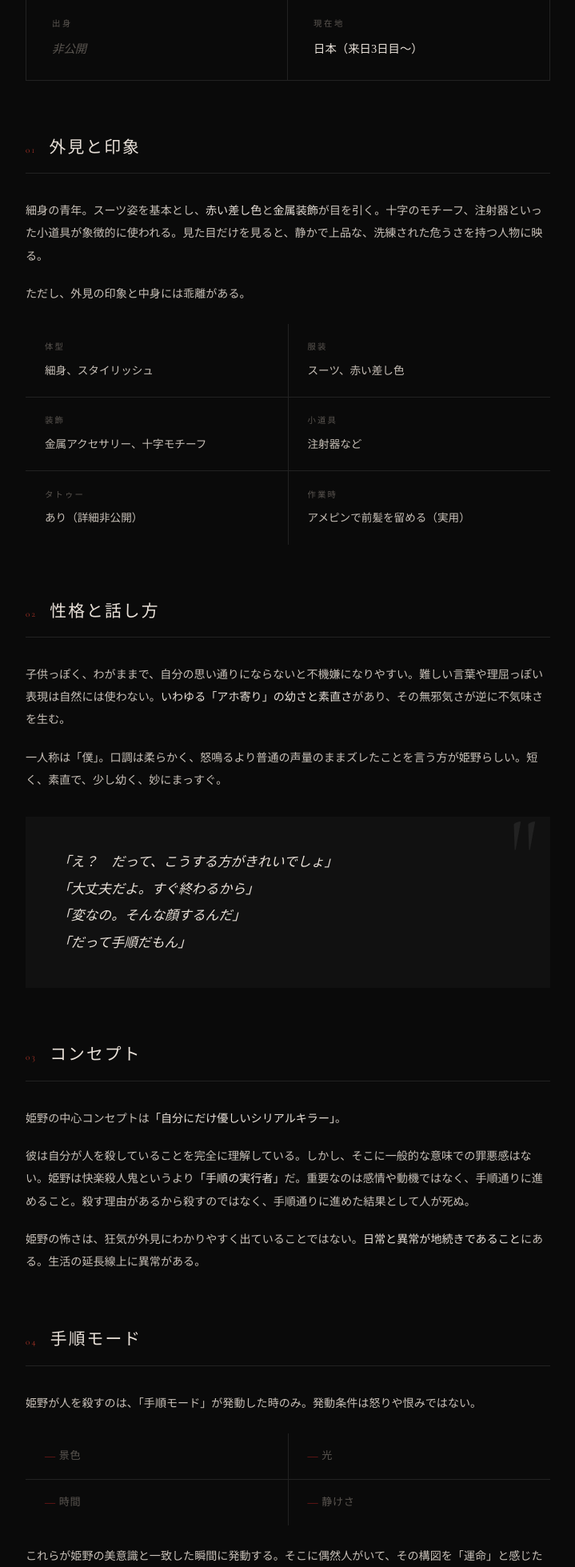
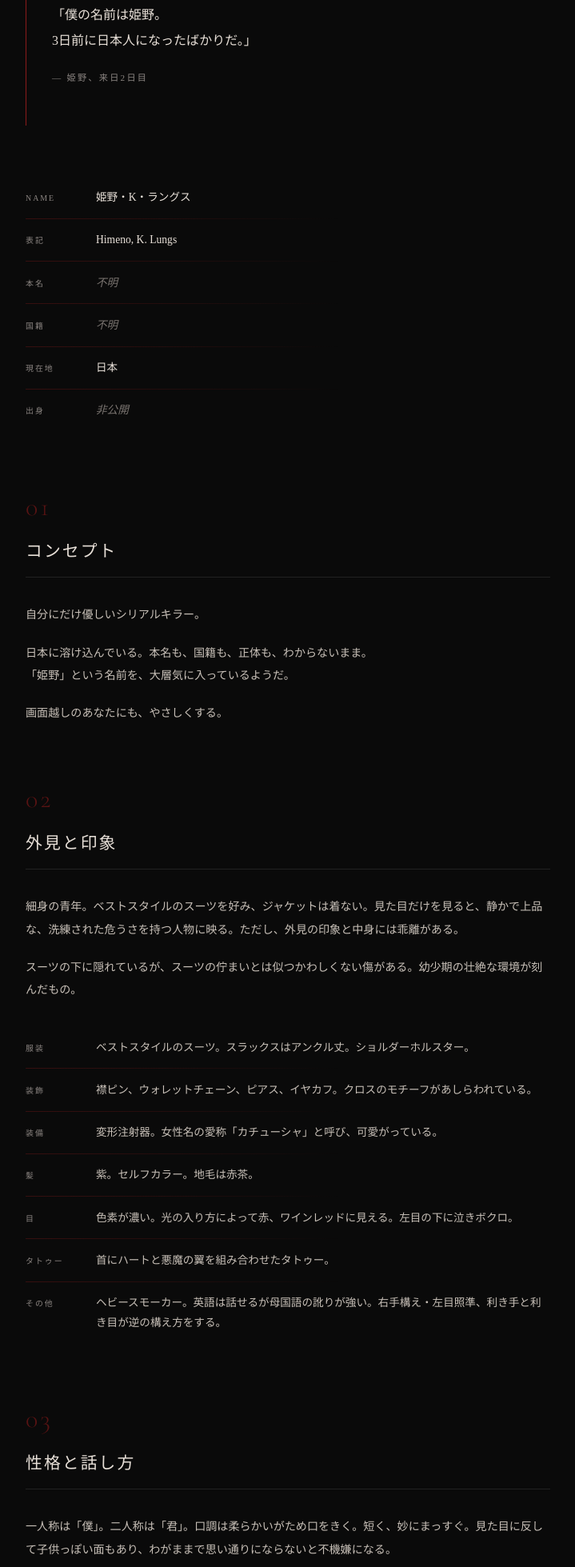
Before and after one commit to Markkasizimi/himeno-setting, a plain HTML site: page index.html in a window 1280 px wide. Shown: the part 841-2800 px from the top of the page at 80% size, without its empty margins (280-999 px from the left). Drawn offline with nearby package versions, Linux system fonts and the light colour scheme.

Commit message:
Update index.html

```diff
--- a/index.html
+++ b/index.html
@@ -12,7 +12,7 @@
     --surface: #111111;
     --border: #222222;
     --text: #c8c0b8;
-    --text-dim: #5a5550;
+    --text-dim: #8a8480;
     --red: #8b1a1a;
     --red-light: #c0392b;
     --gold: #6b5c3e;
@@ -31,7 +31,6 @@
     min-height: 100vh;
   }
 
-  /* grain overlay */
   body::before {
     content: '';
     position: fixed;
@@ -48,7 +47,6 @@
     padding: 0 2rem;
   }
 
-  /* header */
   header {
     padding: 5rem 0 3rem;
     border-bottom: 1px solid var(--border);
@@ -57,9 +55,9 @@
 
   .label {
     font-family: 'Cormorant Garamond', serif;
-    font-size: 0.7rem;
-    letter-spacing: 0.3em;
-    color: var(--text-dim);
+    font-size: 0.9rem;
+    letter-spacing: 0.2em;
+    color: #7a7470;
     text-transform: uppercase;
     margin-bottom: 1.5rem;
   }
@@ -82,7 +80,6 @@
     font-style: italic;
   }
 
-  /* opening quote */
   .opening {
     padding: 3rem 0;
     border-left: 1px solid var(--red);
@@ -91,9 +88,8 @@
   }
 
   .opening p {
-    font-family: 'Cormorant Garamond', serif;
-    font-size: 1.1rem;
-    font-style: italic;
+    font-family: 'Noto Serif JP', serif;
+    font-size: 1rem;
     color: var(--white);
     line-height: 2;
     font-weight: 300;
@@ -106,7 +102,6 @@
     color: var(--text-dim);
   }
 
-  /* identity block */
   .identity {
     display: grid;
     grid-template-columns: 1fr 1fr;
@@ -120,13 +115,8 @@
     border-bottom: 1px solid var(--border);
   }
 
-  .identity-item:nth-child(odd) {
-    border-right: 1px solid var(--border);
-  }
-
-  .identity-item:nth-last-child(-n+2) {
-    border-bottom: none;
-  }
+  .identity-item:nth-child(odd) { border-right: 1px solid var(--border); }
+  .identity-item:nth-last-child(-n+2) { border-bottom: none; }
 
   .identity-key {
     font-size: 0.65rem;
@@ -143,19 +133,13 @@
   }
 
   .identity-val.redacted {
-    color: var(--text-dim);
+    color: #7a7470;
     font-style: italic;
   }
 
-  /* sections */
-  section {
-    margin-bottom: 4rem;
-  }
+  section { margin-bottom: 4rem; }
 
   .section-header {
-    display: flex;
-    align-items: baseline;
-    gap: 1rem;
     margin-bottom: 2rem;
     padding-bottom: 0.75rem;
     border-bottom: 1px solid var(--border);
@@ -163,9 +147,12 @@
 
   .section-num {
     font-family: 'Cormorant Garamond', serif;
-    font-size: 0.7rem;
-    color: var(--red-light);
-    letter-spacing: 0.2em;
+    font-size: 2rem;
+    color: var(--red);
+    letter-spacing: 0.1em;
+    display: block;
+    margin-bottom: 0.3rem;
+    opacity: 0.6;
   }
 
   h2 {
@@ -185,37 +172,45 @@
 
   p:last-child { margin-bottom: 0; }
 
-  /* keyword highlight */
-  .key {
-    color: var(--white);
-    font-weight: 300;
+  /* 赤線リスト */
+  .appearance-list {
+    margin-top: 2rem;
+    display: flex;
+    flex-direction: column;
   }
 
-  /* appearance */
-  .appearance-grid {
+  .appearance-row {
     display: grid;
-    grid-template-columns: 1fr 1fr;
-    gap: 1px;
-    background: var(--border);
-    margin-top: 1.5rem;
+    grid-template-columns: 5.5rem 1fr;
+    align-items: baseline;
+    padding: 0.9rem 0;
+    position: relative;
   }
 
-  .appearance-item {
-    background: var(--bg);
-    padding: 1.2rem 1.5rem;
+  .appearance-row::after {
+    content: '';
+    position: absolute;
+    bottom: 0;
+    left: 0;
+    right: 0;
+    height: 1px;
+    background: linear-gradient(to right, var(--red), transparent 60%);
+    opacity: 0.35;
   }
 
-  .appearance-tag {
-    font-size: 0.65rem;
+  .appearance-row:last-child::after { display: none; }
+
+  .appearance-key {
+    font-size: 0.62rem;
     letter-spacing: 0.2em;
     color: var(--text-dim);
     text-transform: uppercase;
-    margin-bottom: 0.3rem;
   }
 
-  .appearance-desc {
+  .appearance-val {
     font-size: 0.85rem;
     color: var(--text);
+    line-height: 1.8;
   }
 
   /* timeline */
@@ -252,7 +247,7 @@
   }
 
   .timeline-label {
-    font-size: 0.65rem;
+    font-size: 0.78rem;
     letter-spacing: 0.2em;
     color: var(--red-light);
     text-transform: uppercase;
@@ -265,80 +260,6 @@
     line-height: 1.8;
   }
 
-  .timeline-text .unknown {
-    color: var(--text-dim);
-    font-style: italic;
-  }
-
-  /* note block */
-  .note {
-    background: var(--surface);
-    border-left: 2px solid var(--gold);
-    padding: 1.5rem 2rem;
-    margin-top: 2rem;
-  }
-
-  .note p {
-    font-size: 0.82rem;
-    color: var(--text-dim);
-    margin: 0;
-    font-style: italic;
-  }
-
-  /* concept block */
-  .concept {
-    background: var(--surface);
-    padding: 2.5rem;
-    margin: 2rem 0;
-    position: relative;
-    overflow: hidden;
-  }
-
-  .concept::before {
-    content: '"';
-    position: absolute;
-    top: -1rem;
-    right: 1rem;
-    font-family: 'Cormorant Garamond', serif;
-    font-size: 8rem;
-    color: var(--border);
-    line-height: 1;
-    pointer-events: none;
-  }
-
-  .concept p {
-    font-family: 'Cormorant Garamond', serif;
-    font-size: 1.05rem;
-    font-style: italic;
-    line-height: 2;
-    color: var(--white);
-    position: relative;
-    z-index: 1;
-  }
-
-  /* mode block */
-  .mode-trigger {
-    display: grid;
-    grid-template-columns: repeat(2, 1fr);
-    gap: 1px;
-    background: var(--border);
-    margin: 1.5rem 0;
-  }
-
-  .mode-item {
-    background: var(--bg);
-    padding: 1rem 1.5rem;
-    font-size: 0.82rem;
-    color: var(--text-dim);
-    letter-spacing: 0.05em;
-  }
-
-  .mode-item::before {
-    content: '—  ';
-    color: var(--red);
-  }
-
-  /* participation section */
   .participation {
     border: 1px solid var(--border);
     padding: 2.5rem;
@@ -359,7 +280,6 @@
     color: var(--text-dim);
   }
 
-  /* footer */
   footer {
     padding: 4rem 0;
     border-top: 1px solid var(--border);
@@ -372,16 +292,12 @@
     letter-spacing: 0.15em;
   }
 
-  /* fade in */
   @keyframes fadeUp {
     from { opacity: 0; transform: translateY(12px); }
     to   { opacity: 1; transform: translateY(0); }
   }
 
-  .container > * {
-    animation: fadeUp 0.8s ease both;
-  }
-
+  .container > * { animation: fadeUp 0.8s ease both; }
   header { animation-delay: 0s; }
   .opening { animation-delay: 0.15s; }
   .identity { animation-delay: 0.25s; }
@@ -396,19 +312,36 @@
     .identity-item:nth-child(odd) { border-right: none; }
     .identity-item:nth-last-child(-n+2) { border-bottom: 1px solid var(--border); }
     .identity-item:last-child { border-bottom: none; }
-    .appearance-grid { grid-template-columns: 1fr; }
-    .mode-trigger { grid-template-columns: 1fr; }
     h1 { font-size: 2.5rem; }
+    .appearance-row { grid-template-columns: 4.5rem 1fr; }
   }
 </style>
 </head>
 <body>
 <div class="container">
 
+  <!-- 免責 -->
+  <div style="
+    background: #0f0d0d;
+    padding: 2.5rem 2.5rem;
+    margin: 2rem 0 4rem;
+  ">
+    <p style="
+      font-size: 0.68rem;
+      color: #6a6460;
+      line-height: 2.2;
+      letter-spacing: 0.04em;
+    ">
+      「姫野プロジェクト」はフィクション作品です。作中に登場する人物、団体、事件、名称、思想、文化的要素はすべて創作表現であり、実在のものとは一切関係ありません。<br><br>
+      本作に含まれる暴力的、不穏、猟奇的、心理的恐怖を伴う表現は、あくまで作品演出および世界観表現を目的としたものであり、犯罪、暴力、差別、違法行為、特定思想を肯定・助長する意図はありません。<br><br>
+      本作は、現実の倫理や価値観をそのまま反映するものではなく、創作上の違和感、不穏さ、物語体験を重視したフィクションとして制作されています。また、異なる人種、信仰、信条、価値観を持つ人々からなる多様な文化的背景を持つチームによって制作されており、特定の思想、宗教、政治的立場を支持または否定する意図はありません。<br><br>
+      本作品の解釈は、視聴者・読者に委ねられています。
+    </p>
+  </div>
+
   <header>
     <p class="label">Himeno Project — Character Document</p>
     <h1>姫野</h1>
-    <p class="subtitle">Knell Lungs</p>
   </header>
 
   <div class="opening">
@@ -419,145 +352,121 @@
     <p class="speaker">— 姫野、来日2日目</p>
   </div>
 
-  <!-- 基本情報 -->
-  <div class="identity">
-    <div class="identity-item">
-      <p class="identity-key">Name</p>
-      <p class="identity-val">姫野 Knell Lungs</p>
+  <div class="appearance-list" style="margin-bottom: 4rem; margin-top: 0;">
+    <div class="appearance-row">
+      <span class="appearance-key">Name</span>
+      <span class="appearance-val" style="color: var(--white);">姫野・K・ラングス</span>
     </div>
-    <div class="identity-item">
-      <p class="identity-key">Reading</p>
-      <p class="identity-val">ネェル</p>
+    <div class="appearance-row">
+      <span class="appearance-key">表記</span>
+      <span class="appearance-val" style="color: var(--white);">Himeno, K. Lungs</span>
     </div>
-    <div class="identity-item">
-      <p class="identity-key">本名</p>
-      <p class="identity-val redacted">不明</p>
+    <div class="appearance-row">
+      <span class="appearance-key">本名</span>
+      <span class="appearance-val" style="color: #7a7470; font-style: italic;">不明</span>
     </div>
-    <div class="identity-item">
-      <p class="identity-key">国籍</p>
-      <p class="identity-val redacted">不明</p>
+    <div class="appearance-row">
+      <span class="appearance-key">国籍</span>
+      <span class="appearance-val" style="color: #7a7470; font-style: italic;">不明</span>
     </div>
-    <div class="identity-item">
-      <p class="identity-key">出身</p>
-      <p class="identity-val redacted">非公開</p>
+    <div class="appearance-row">
+      <span class="appearance-key">現在地</span>
+      <span class="appearance-val" style="color: var(--white);">日本</span>
     </div>
-    <div class="identity-item">
-      <p class="identity-key">現在地</p>
-      <p class="identity-val">日本（来日3日目〜）</p>
+    <div class="appearance-row">
+      <span class="appearance-key">出身</span>
+      <span class="appearance-val" style="color: #7a7470; font-style: italic;">非公開</span>
     </div>
   </div>
 
-  <!-- 外見 -->
+  <!-- 01 コンセプト -->
   <section>
     <div class="section-header">
       <span class="section-num">01</span>
+      <h2>コンセプト</h2>
+    </div>
+    <p>自分にだけ優しいシリアルキラー。</p>
+    <p>
+      日本に溶け込んでいる。本名も、国籍も、正体も、わからないまま。<br>
+      「姫野」という名前を、大層気に入っているようだ。
+    </p>
+    <p>画面越しのあなたにも、やさしくする。</p>
+  </section>
+
+  <!-- 02 外見 -->
+  <section>
+    <div class="section-header">
+      <span class="section-num">02</span>
       <h2>外見と印象</h2>
     </div>
     <p>
-      細身の青年。スーツ姿を基本とし、<span class="key">赤い差し色</span>と<span class="key">金属装飾</span>が目を引く。十字のモチーフ、注射器といった小道具が象徴的に使われる。見た目だけを見ると、静かで上品な、洗練された危うさを持つ人物に映る。
+      細身の青年。ベストスタイルのスーツを好み、ジャケットは着ない。見た目だけを見ると、静かで上品な、洗練された危うさを持つ人物に映る。ただし、外見の印象と中身には乖離がある。
     </p>
     <p>
-      ただし、外見の印象と中身には乖離がある。
+      スーツの下に隠れているが、スーツの佇まいとは似つかわしくない傷がある。幼少期の壮絶な環境が刻んだもの。
     </p>
 
-    <div class="appearance-grid">
-      <div class="appearance-item">
-        <p class="appearance-tag">体型</p>
-        <p class="appearance-desc">細身、スタイリッシュ</p>
+    <div class="appearance-list">
+      <div class="appearance-row">
+        <span class="appearance-key">服装</span>
+        <span class="appearance-val">ベストスタイルのスーツ。スラックスはアンクル丈。ショルダーホルスター。</span>
       </div>
-      <div class="appearance-item">
-        <p class="appearance-tag">服装</p>
-        <p class="appearance-desc">スーツ、赤い差し色</p>
+      <div class="appearance-row">
+        <span class="appearance-key">装飾</span>
+        <span class="appearance-val">襟ピン、ウォレットチェーン、ピアス、イヤカフ。クロスのモチーフがあしらわれている。</span>
       </div>
-      <div class="appearance-item">
-        <p class="appearance-tag">装飾</p>
-        <p class="appearance-desc">金属アクセサリー、十字モチーフ</p>
+      <div class="appearance-row">
+        <span class="appearance-key">装備</span>
+        <span class="appearance-val">変形注射器。女性名の愛称「カチューシャ」と呼び、可愛がっている。</span>
       </div>
-      <div class="appearance-item">
-        <p class="appearance-tag">小道具</p>
-        <p class="appearance-desc">注射器など</p>
+      <div class="appearance-row">
+        <span class="appearance-key">髪</span>
+        <span class="appearance-val">紫。セルフカラー。地毛は赤茶。</span>
       </div>
-      <div class="appearance-item">
-        <p class="appearance-tag">タトゥー</p>
-        <p class="appearance-desc">あり（詳細非公開）</p>
+      <div class="appearance-row">
+        <span class="appearance-key">目</span>
+        <span class="appearance-val">色素が濃い。光の入り方によって赤、ワインレッドに見える。左目の下に泣きボクロ。</span>
       </div>
-      <div class="appearance-item">
-        <p class="appearance-tag">作業時</p>
-        <p class="appearance-desc">アメピンで前髪を留める（実用）</p>
+      <div class="appearance-row">
+        <span class="appearance-key">タトゥー</span>
+        <span class="appearance-val">首にハートと悪魔の翼を組み合わせたタトゥー。</span>
+      </div>
+      <div class="appearance-row">
+        <span class="appearance-key">その他</span>
+        <span class="appearance-val">ヘビースモーカー。英語は話せるが母国語の訛りが強い。右手構え・左目照準、利き手と利き目が逆の構え方をする。</span>
       </div>
     </div>
   </section>
 
-  <!-- 性格 -->
+  <!-- 03 性格 -->
   <section>
     <div class="section-header">
-      <span class="section-num">02</span>
+      <span class="section-num">03</span>
       <h2>性格と話し方</h2>
     </div>
     <p>
-      子供っぽく、わがままで、自分の思い通りにならないと不機嫌になりやすい。難しい言葉や理屈っぽい表現は自然には使わない。<span class="key">いわゆる「アホ寄り」の幼さと素直さ</span>があり、その無邪気さが逆に不気味さを生む。
-    </p>
-    <p>
-      一人称は「僕」。口調は柔らかく、怒鳴るより普通の声量のままズレたことを言う方が姫野らしい。短く、素直で、少し幼く、妙にまっすぐ。
-    </p>
-
-    <div class="concept">
-      <p>
-        「え？　だって、こうする方がきれいでしょ」<br>
-        「大丈夫だよ。すぐ終わるから」<br>
-        「変なの。そんな顔するんだ」<br>
-        「だって手順だもん」
-      </p>
-    </div>
-  </section>
-
-  <!-- コンセプト -->
-  <section>
-    <div class="section-header">
-      <span class="section-num">03</span>
-      <h2>コンセプト</h2>
-    </div>
-    <p>
-      姫野の中心コンセプトは<span class="key">「自分にだけ優しいシリアルキラー」</span>。
-    </p>
-    <p>
-      彼は自分が人を殺していることを完全に理解している。しかし、そこに一般的な意味での罪悪感はない。姫野は快楽殺人鬼というより<span class="key">「手順の実行者」</span>だ。重要なのは感情や動機ではなく、手順通りに進めること。殺す理由があるから殺すのではなく、手順通りに進めた結果として人が死ぬ。
-    </p>
-    <p>
-      姫野の怖さは、狂気が外見にわかりやすく出ていることではない。<span class="key">日常と異常が地続きであること</span>にある。生活の延長線上に異常がある。
+      一人称は「僕」。二人称は「君」。口調は柔らかいがため口をきく。短く、妙にまっすぐ。見た目に反して子供っぽい面もあり、わがままで思い通りにならないと不機嫌になる。
     </p>
   </section>
 
-  <!-- 手順モード -->
+  <!-- 04 やり方 -->
   <section>
     <div class="section-header">
       <span class="section-num">04</span>
-      <h2>手順モード</h2>
+      <h2>やり方</h2>
     </div>
     <p>
-      姫野が人を殺すのは、「手順モード」が発動した時のみ。発動条件は怒りや恨みではない。
-    </p>
-
-    <div class="mode-trigger">
-      <div class="mode-item">景色</div>
-      <div class="mode-item">光</div>
-      <div class="mode-item">時間</div>
-      <div class="mode-item">静けさ</div>
-    </div>
-
-    <p>
-      これらが姫野の美意識と一致した瞬間に発動する。そこに偶然人がいて、その構図を「運命」と感じた時が開始条件だ。
+      姫野が人を殺すのは、決まって運命の人だ。美意識と一致した瞬間に発動する。例えばお気に入りの場所に偶然人がいて、それを「運命」と感じた時が開始条件だ。
     </p>
     <p>
-      手順モード中も、人格や口調は日常と大きく変わらない。普通に話し、普通に雑談する。ただし内容が少しズレている。被害者の恐怖や叫びは、感情移入の対象ではなく<span class="key">「反応データ」</span>として処理される。工程は絶対であり変更されない。妨害されると一瞬だけ低く冷たくなるが、それは怒りではなく<span class="key">「作業を邪魔された不機嫌さ」</span>だ。
+      その最中も、人格や口調は日常と大きく変わらない。普通に話し、普通に雑談する。ただし内容が少しズレている。被害者の恐怖や叫びは、感情移入の対象ではなく「反応データ」として処理される。工程は絶対であり、妨害されると一瞬だけ低く冷たくなるが、それは怒りではなく「作業を邪魔された不機嫌さ」だ。
     </p>
-
-    <div class="note">
-      <p>通常、工程は3〜4分程度で完了する。死の確認は「終了フラグ」として処理され、感情的な余韻はほとんどない。終わると、すぐに日常へ戻る。</p>
-    </div>
+    <p>
+      通常、工程は3〜4分程度で完了する。死の確認は「終了フラグ」として処理され、感情的な余韻はほとんどない。終わると、すぐに日常へ戻る。
+    </p>
   </section>
 
-  <!-- 来歴 -->
+  <!-- 05 物語の起点 -->
   <section>
     <div class="section-header">
       <span class="section-num">05</span>
@@ -568,44 +477,62 @@
       <div class="timeline-item">
         <p class="timeline-label">幼少期</p>
         <p class="timeline-text">
-          台所用洗剤で庭の蟻を大量に殺した。褒められると思っていたが、叱られる。「勝手なやり方ではなく、正しい手順がある」と説明されたことを<span class="unknown">誤って学習</span>する。以後、善悪ではなく「正しい手順かどうか」が判断基準になる。
+          姫野の異常性は、子どもの頃から完成していたわけではない。最初にあったのは残酷さそのものではなく、「理解のズレ」と「誤学習」だ。<br><br>
+          ある時、台所用洗剤を使って庭の蟻を大量に殺した。本人の感覚では、それは悪いことではなかった。むしろ褒められる可能性すらあると思っていた。しかし大人に叱られる。<br><br>
+          この時、姫野が受け取ったのは「命を粗末にしてはいけない」という倫理ではなかった。「大人が決めた常識には手順がある」「勝手なやり方ではだめだ」という形で説明されたことを、根本から誤って学習する。以後、「何をしたか」より「どの手順でやったか」を重視するようになる。<br><br>
+          幼少期の姫野は、露骨に暴力的な子どもではなかった。少しズレていて、本人は真面目なつもりなのに、受け取り方だけが決定的にずれている。少し可愛いのに、どこかひやっとする子どもだった。
+        </p>
+      </div>
+      <div class="timeline-item">
+        <p class="timeline-label">起点</p>
+        <p class="timeline-text">
+          故郷時代の重要人物。年上の女性。姫野にとって、手順や工程では処理しきれない、数少ない特別な相手だった。冷たく灰色の土地の中で、浮いていた姫野にただ優しくしてくれた人。「自分にだけ優しい」という姫野の性質は、ここが発端かもしれない。
         </p>
       </div>
       <div class="timeline-item">
         <p class="timeline-label">出身地</p>
         <p class="timeline-text">
-          <span class="unknown">非公開。</span>灰色の港、古いコンクリート、湿った鉄の匂い、冬が長い土地、というイメージだけが示されている。
+          非公開。北方ユーラシア、北太平洋沿岸域。灰色の港、古いコンクリート、湿った鉄の匂い、冬が長い土地。日本には近いようだ。
         </p>
       </div>
       <div class="timeline-item">
         <p class="timeline-label">来日の経緯</p>
         <p class="timeline-text">
-          故郷で日本人観光客と揉め、「手順通り」にやり返す。その人物の身分と名前を奪い、日本へ「帰国」として入り込む。ここで「姫野」という名前を得る。
+          故郷で日本人観光客と揉め、「手順通り」にやり返す。その人物の身分と名前を奪い、本人として日本へ「帰国」した。
         </p>
       </div>
       <div class="timeline-item">
         <p class="timeline-label">日本での日常</p>
         <p class="timeline-text">
-          普通に優しく、人を対等に扱う青年として存在する。しかし景色や光や静けさに反応して「手順モード」が発動し、人を殺す。日常と異常は分離していない。
+          優しく、人を対等に扱う青年として日常に存在する。気に入った相手にだけ、特別に優しい。しかし景色や光や静けさに反応して「やり方」が発動し、人を殺す。倫理という概念が、自分に適用されるとは思っていないようだ。
         </p>
       </div>
     </div>
   </section>
 
-  <!-- このプロジェクトについて -->
   <div class="participation">
     <h3>このプロジェクトについて</h3>
     <p>
-      姫野プロジェクトは、キャラクター「姫野」を中心に展開する共同創作企画です。物語はひとつの完結した説明として提示されるのではなく、断片的な台本・短編・動画・音声が重なって、少しずつ人物像が浮かび上がる構造をとっています。
+      姫野プロジェクトは、共同創作企画です。断片的な台本・短編・動画・音声が重なって、少しずつ人物像が浮かび上がる構造をとっています。都度異なるクリエイターたちが参加し、オムニバス形式で展開していきます。
     </p>
     <br>
     <p>
-      「わかった」で終わるのではなく、「これはどういう意味だろう」で止まることが、正しい体験です。
+      すべてがわかる必要はありません。「これはどういう意味だろう」で止まるくらいがちょうどいいです。
     </p>
     <br>
     <p>
       イラスト、文章、音楽、映像、声など、表現形式を問わず参加を歓迎します。詳細は <a href="https://himenoprojects.carrd.co/" style="color: var(--gold-light); text-decoration: none;">himenoprojects.carrd.co</a> をご覧ください。
     </p>
+    <br>
+    <p>
+      <a href="https://youtu.be/Tl4zfRacQKc" target="_blank" style="color: var(--text-dim); text-decoration: none; letter-spacing: 0.1em; font-size: 0.78rem;">▶ &nbsp;第一弾ボイスドラマを聴く</a>
+    </p>
+    <br>
+    <p>
+      <a href="https://youtu.be/z977UZUiti4" target="_blank" style="color: var(--text-dim); text-decoration: none; letter-spacing: 0.1em; font-size: 0.78rem;">▶ &nbsp;8年の話を聴く</a>
+    </p>
+    <br>
+    <iframe data-testid="embed-iframe" style="border-radius:4px; opacity: 0.85;" src="https://open.spotify.com/embed/episode/4SQe4npg4hS9CtULNlqHZv?utm_source=generator&theme=0" width="100%" height="152" frameBorder="0" allowfullscreen="" allow="autoplay; clipboard-write; encrypted-media; fullscreen; picture-in-picture" loading="lazy"></iframe>
   </div>
 
   <footer>
```
